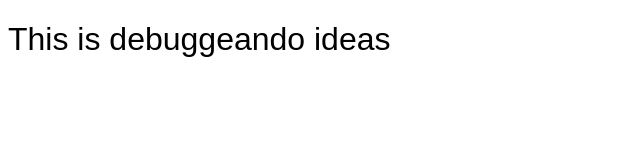
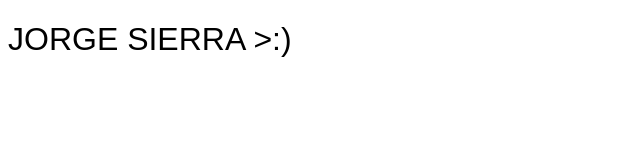
Before and after one commit to JorgeHSLA/CursoSpringBoot, a plain HTML site: page dockercourse/index.html in a window 1280 px wide. Shown: the whole page, without its empty margins (0-640 px from the left). Drawn offline with Linux system fonts and the light colour scheme.

Commit message:
Update index.html

```diff
--- a/dockercourse/index.html
+++ b/dockercourse/index.html
@@ -5,7 +5,7 @@
     <meta charset="UTF-8" />
     <meta name="viewport" content="width=device-width, initial-scale=1.0" />
     <meta http-equiv="X-UA-Compatible" content="ie=edge" />
-    <title>debuggeando ideas</title>
+    <title>Apuntes Jorge</title>
     <style>
       h1 {
         font-weight: lighter;
@@ -15,7 +15,7 @@
   </head>
   <body>
     <h1>
-        This is debuggeando ideas
+        JORGE SIERRA >:)
     </h1>
   </body>
 </html>
```
